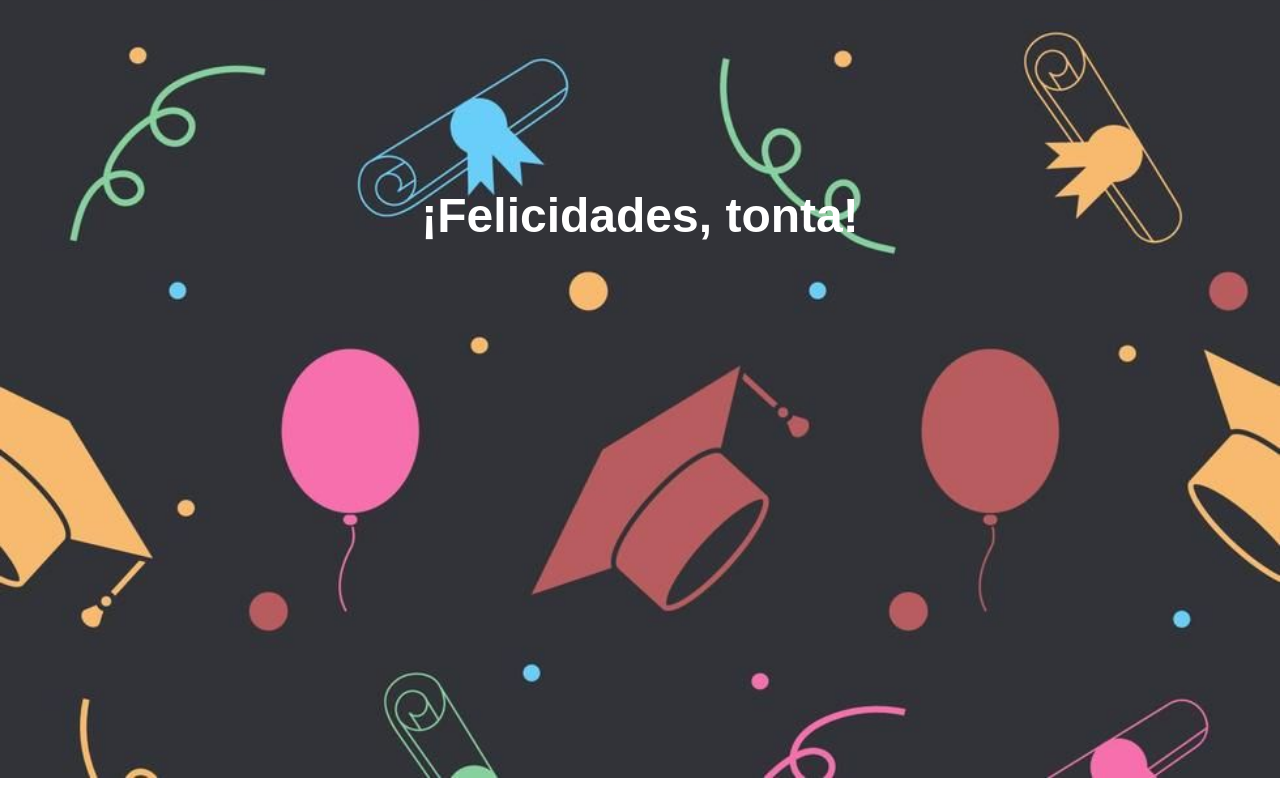
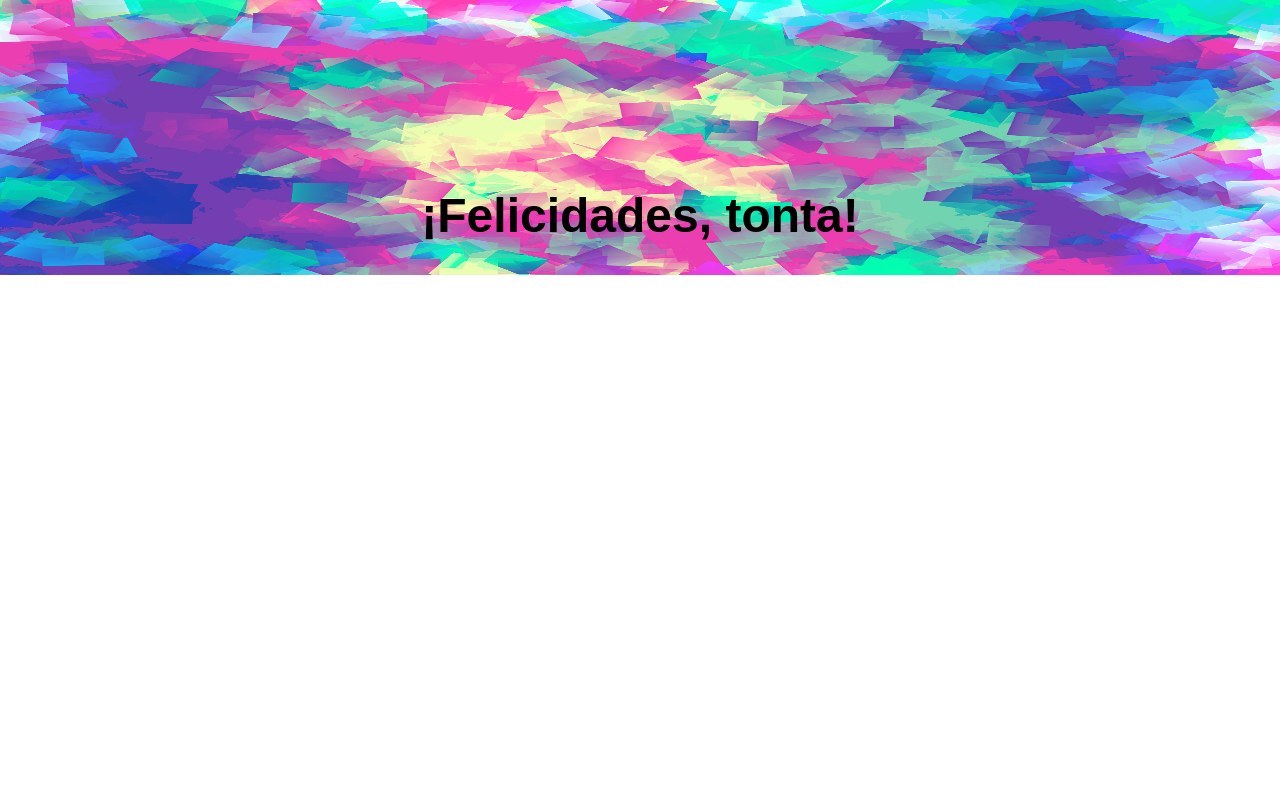
Before and after one commit to King0292/King0292.github.io, a plain HTML site: page index.html in a window 1280 px wide. Drawn offline with Linux system fonts and the light colour scheme.

Commit message:
Update index.html

```diff
--- a/index.html
+++ b/index.html
@@ -4,11 +4,11 @@
     <title>Felicidades, tonta</title>
     <style>
       body {
-        background-image: url("fondo.jpg");
-        background-size: cover;
+        background-image: url("fondo1.jpg");
+        background-size: 100% 100%;
         background-repeat: no-repeat;
         background-position: center;
-        color: white;
+        color: black;
         font-family: Arial, sans-serif;
         text-align: center;
         padding-top: 200px;
```
